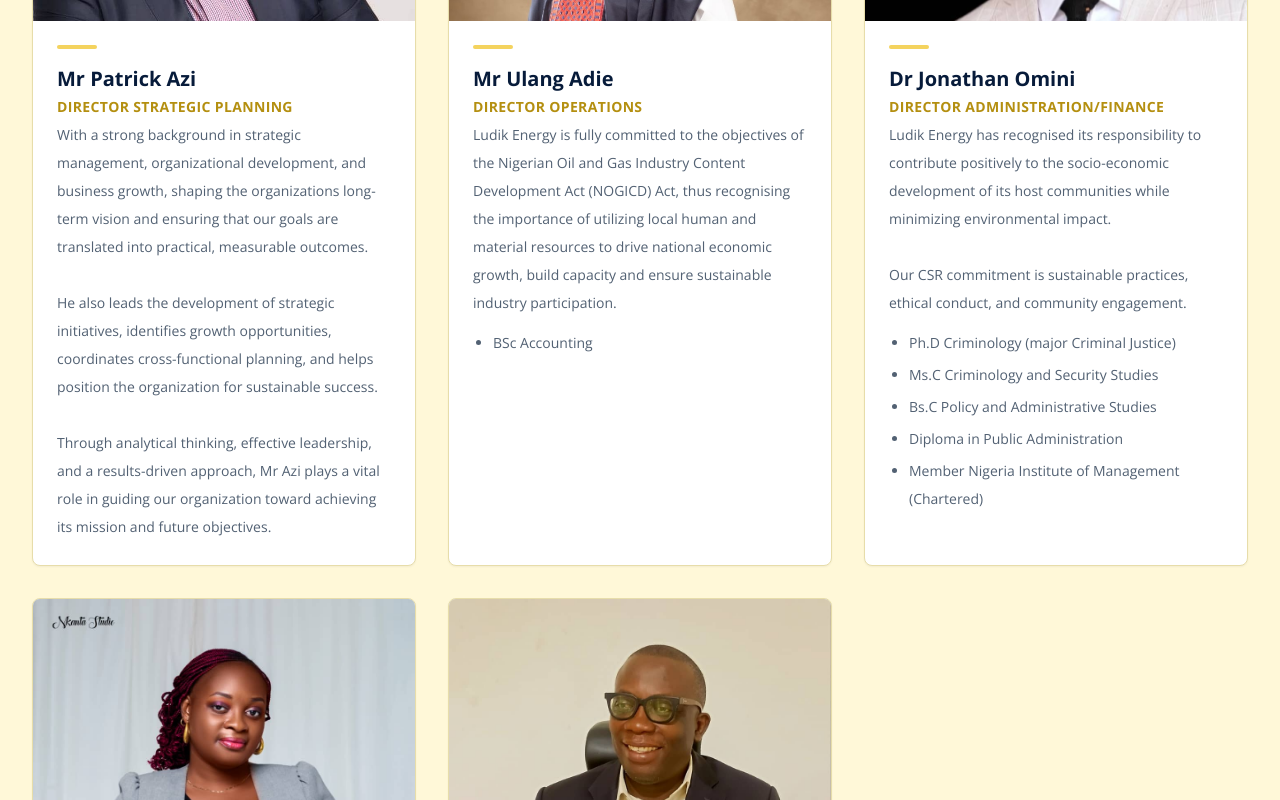
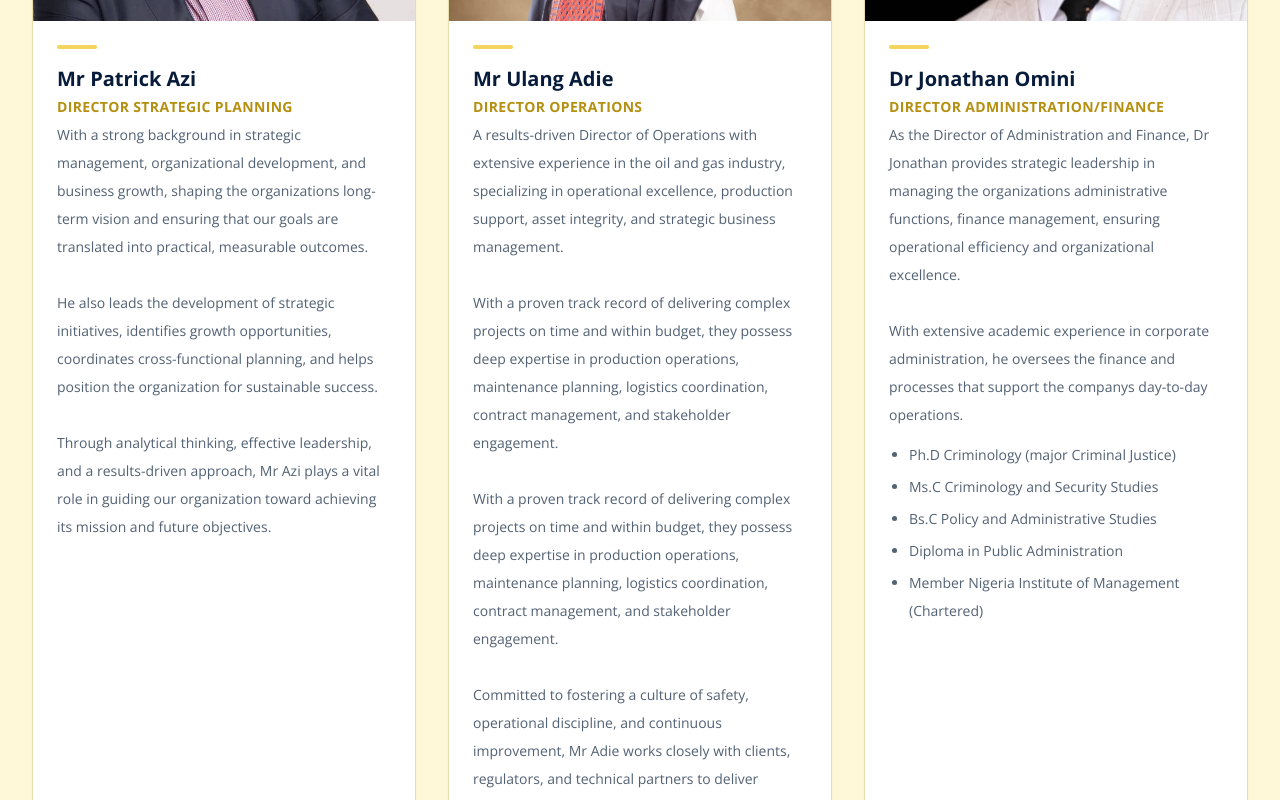
Before and after one commit to Eyohen/ludik, a React (Vite) app: page /about/team in a window 1280 px wide. Shown: the part 800-1600 px from the top of the page. Built offline with nearby package versions, Linux system fonts and the light colour scheme; no server answers.

Commit message:
ulang adies bio

```diff
--- a/src/data/team.js
+++ b/src/data/team.js
@@ -10,7 +10,7 @@ export const teamMembers = [
     id: '2',
     name: 'Mr Ulang Adie',
     title: 'Director Operations',
-    bio: 'Ludik Energy is fully committed to the objectives of the Nigerian Oil and Gas Industry Content Development Act (NOGICD) Act, thus recognising the importance of utilizing local human and material resources to drive national economic growth, build capacity and ensure sustainable industry participation.',
+    bio: 'A results-driven Director of Operations with extensive experience in the oil and gas industry, specializing in operational excellence, production support, asset integrity, and strategic business management.\n\nWith a proven track record of delivering complex projects on time and within budget, they possess deep expertise in production operations, maintenance planning, logistics coordination, contract management, and stakeholder engagement.\n\nWith a proven track record of delivering complex projects on time and within budget, they possess deep expertise in production operations, maintenance planning, logistics coordination, contract management, and stakeholder engagement.\n\nCommitted to fostering a culture of safety, operational discipline, and continuous improvement, Mr Adie works closely with clients, regulators, and technical partners to deliver reliable, sustainable, and high-quality services across upstream, midstream, and downstream oil and gas operations.',
     credentials: ['BSc Accounting'],
     imageUrl: '/ulangadie.jpeg',
   },
@@ -18,7 +18,7 @@ export const teamMembers = [
     id: '3',
     name: 'Dr Jonathan Omini',
     title: 'Director Administration/Finance',
-    bio: 'Ludik Energy has recognised its responsibility to contribute positively to the socio-economic development of its host communities while minimizing environmental impact.\n\nOur CSR commitment is sustainable practices, ethical conduct, and community engagement.',
+    bio: 'As the Director of Administration and Finance, Dr Jonathan provides strategic leadership in managing the organizations administrative functions, finance management, ensuring operational efficiency and organizational excellence.\n\nWith extensive academic experience in corporate administration, he oversees the finance and processes that support the companys day-to-day operations.',
     credentials: ['Ph.D Criminology (major Criminal Justice)', 'Ms.C Criminology and Security Studies', 'Bs.C Policy and Administrative Studies','Diploma in Public Administration','Member Nigeria Institute of Management (Chartered)'],
     imageUrl: '/jonathanomini.jpg',
   },
```
